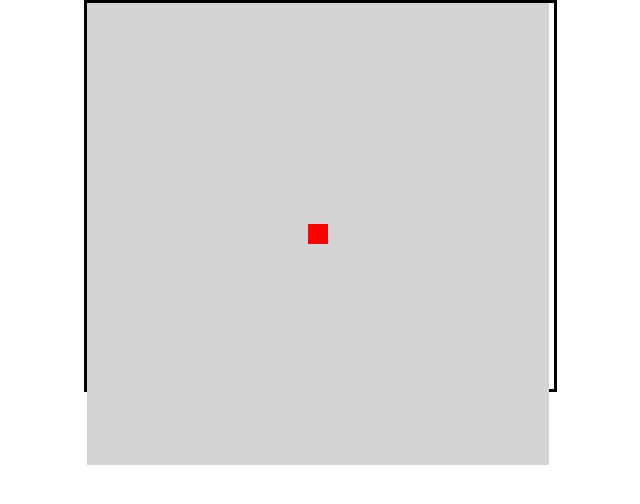
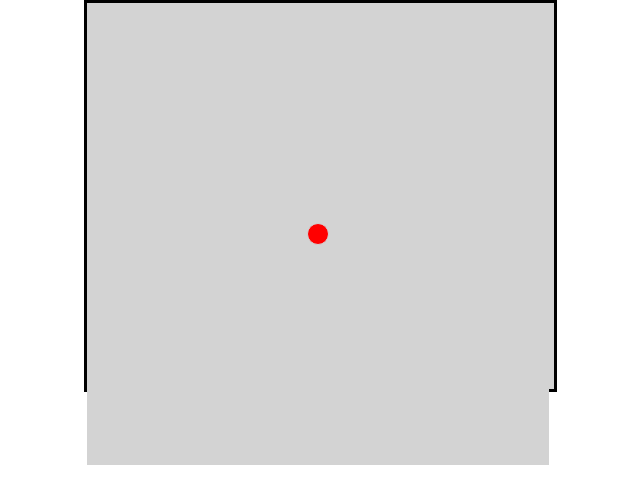
Before and after one commit to JelleHuts/JavaScriptp3, a website built with Parcel: page index.html in a window 1280 px wide. Shown: the whole page, without its empty margins (320-960 px from the left). Built offline with nearby package versions, Linux system fonts and the light colour scheme.

Commit message:
Klein beetje styling

```diff
--- a/css/main.css
+++ b/css/main.css
@@ -100,6 +100,7 @@ textarea {
   border: 3px solid black;
   width: 467px;
   margin: 0 auto;
+  background-color: lightgray;
 }
 
 
--- a/js/main.js
+++ b/js/main.js
@@ -67,6 +67,7 @@ function collisionCheck(){
 function drawSnake(){
     let snakeHeadPosition = "x" + position.x + "y" + position.y;
     document.getElementById(snakeHeadPosition).style.background = "red";
+    document.getElementById(snakeHeadPosition).style.borderRadius = "50%";
 }
 
 
```
